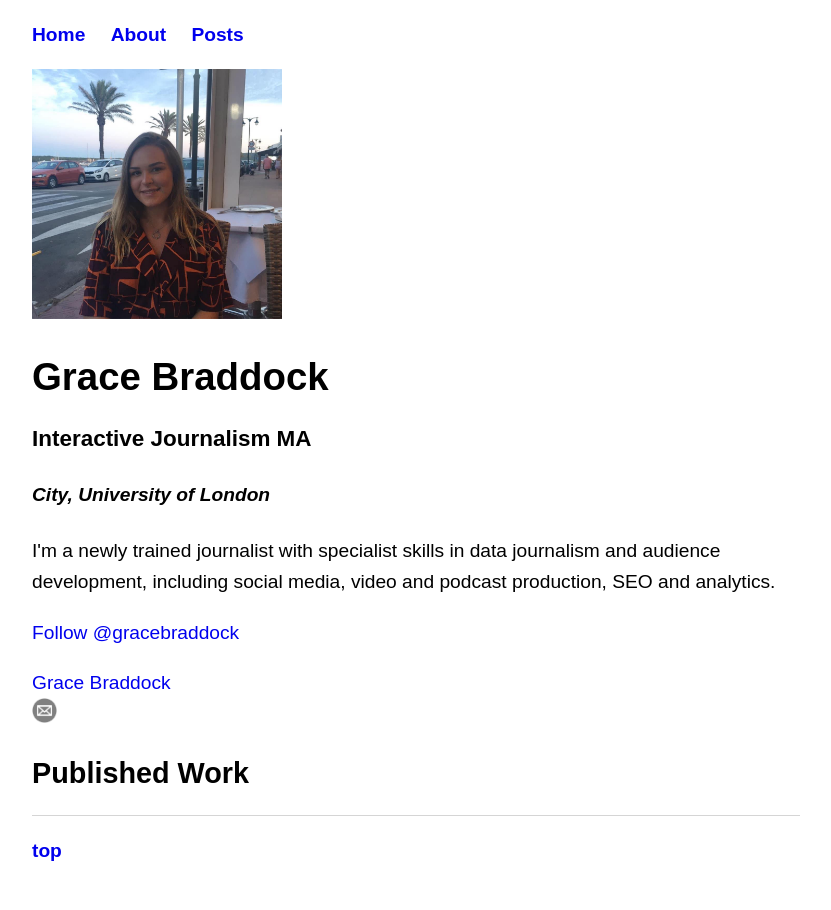
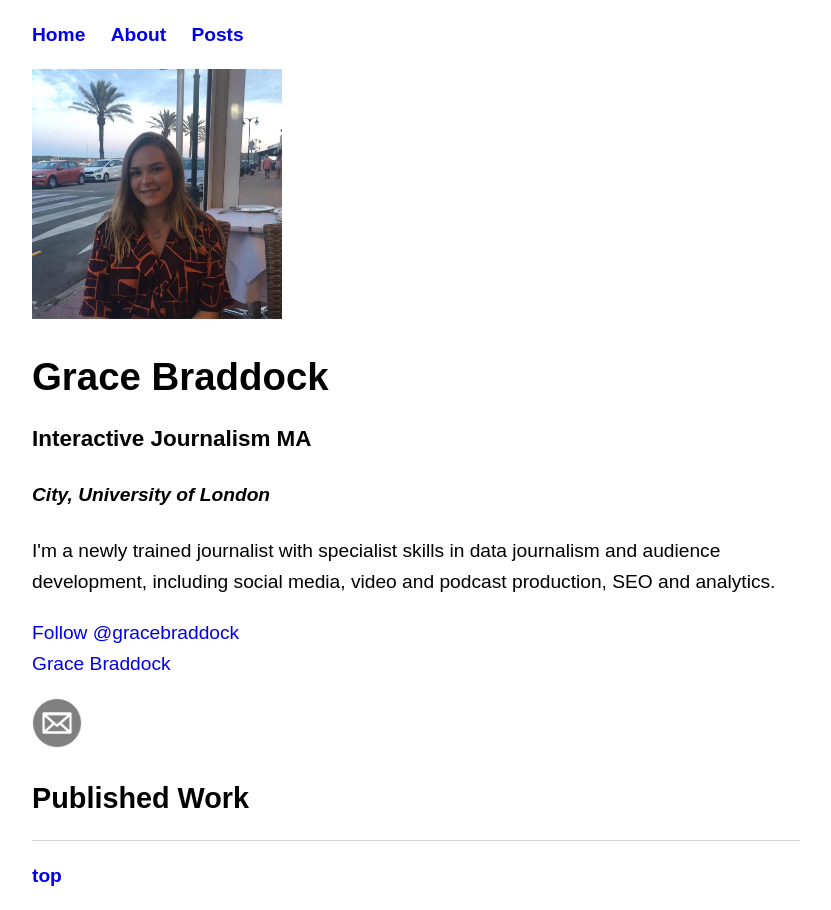
Before and after one commit to gracebraddock/gracebraddock.github.io, a Jekyll site: the page built from index.html, in a window 1280 px wide. Shown: the whole page, without its empty margins (224-1055 px from the left). Built offline with Jekyll 4.4.1, drawn with Linux system fonts in a browser that asks for light colours; comment, search, counter and statistics services are not loaded.

Commit message:
Update index.html

```diff
--- a/index.html
+++ b/index.html
@@ -13,11 +13,11 @@ title: Grace Braddock
     data journalism and audience development, including social media,
     video and podcast production, SEO and analytics. </p>
 
-<p> <a href="https://twitter.com/gracebraddock?ref_src=twsrc%5Etfw" class="twitter-follow-button" data-show-count="false">Follow @gracebraddock</a><script async src="https://platform.twitter.com/widgets.js" charset="utf-8"></script>
+ <a href="https://twitter.com/gracebraddock?ref_src=twsrc%5Etfw" class="twitter-follow-button" data-show-count="false">Follow @gracebraddock</a><script async src="https://platform.twitter.com/widgets.js" charset="utf-8"></script>
 
     <script type="text/javascript" src="https://platform.linkedin.com/badges/js/profile.js" async defer></script>
     <div class="LI-profile-badge"  data-version="v1" data-size="medium" data-locale="en_US" data-type="horizontal" data-theme="light" data-vanity="grace-braddock-641ab8158"><a class="LI-simple-link" href='https://uk.linkedin.com/in/grace-braddock-641ab8158?trk=profile-badge'>Grace Braddock</a></div>
 
-<a href=="mailto:grace.braddock@btinternet.com"> <img src="download.jpg" width="25" height="25">
+<p> <a href=="mailto:grace.braddock@btinternet.com"> <img src="download.jpg" width="50" height="50">
     </a></p>
 <h2>Published Work</h2>
```
